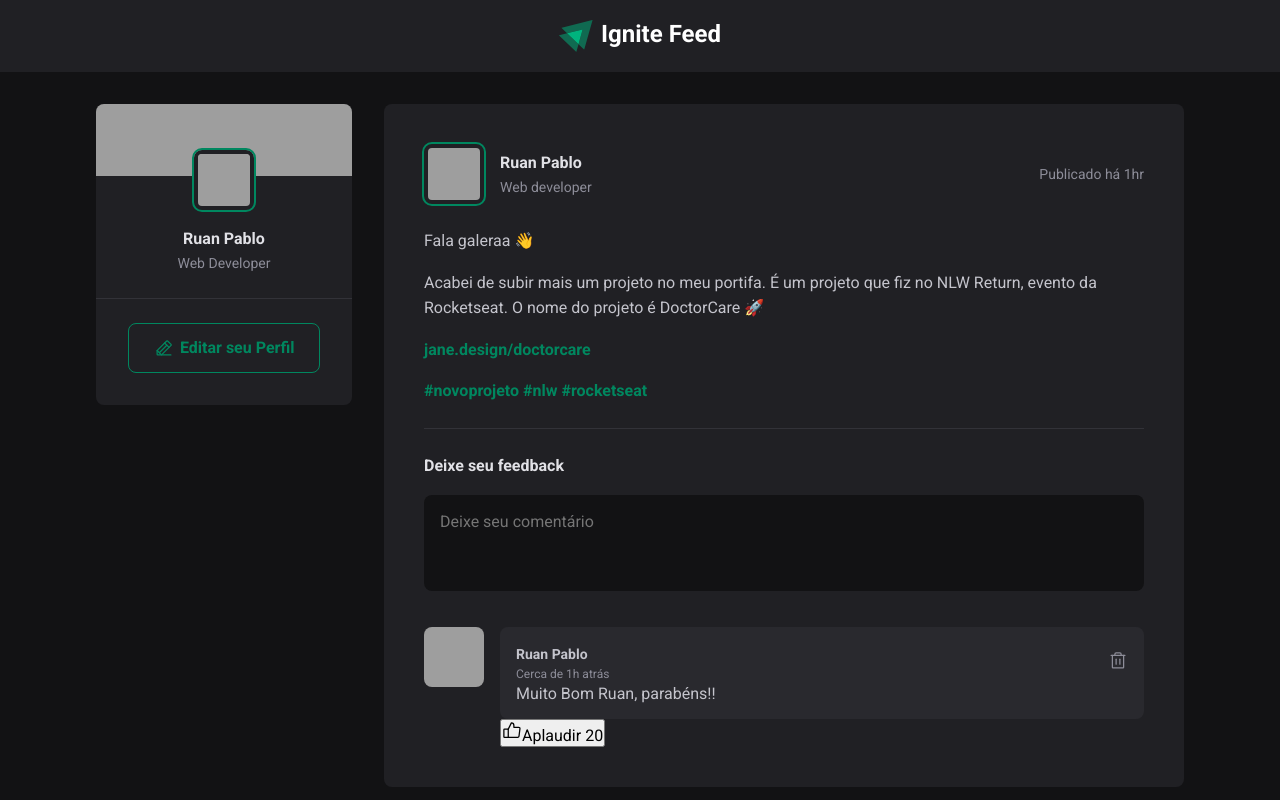
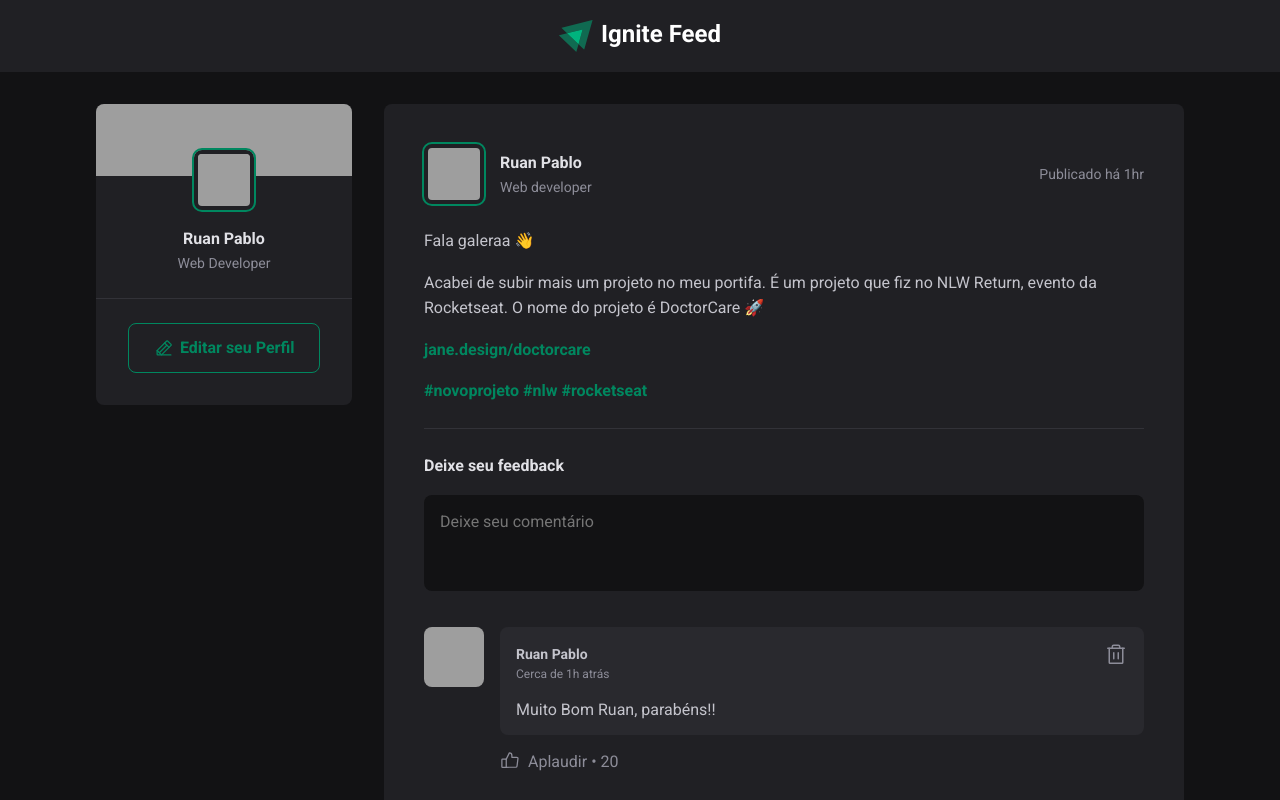
Before and after one commit to FixRuan/igfeed, a React (Vite) app: page / in a window 1280 px wide. Shown: the top 800 px of the page. Built offline with nearby package versions, Linux system fonts and the light colour scheme; grey boxes are pictures that could not be loaded.

Commit message:
Comment component style (footer)

```diff
--- a/src/components/Comment.jsx
+++ b/src/components/Comment.jsx
@@ -15,7 +15,7 @@ export function Comment() {
                         </div>
 
                         <button title="Deletar comentário">
-                            <Trash size={20} />
+                            <Trash size={24} />
                         </button>
                     </header>
 
--- a/src/components/Comment.module.css
+++ b/src/components/Comment.module.css
@@ -22,7 +22,7 @@
 
 .commentContent header{
     display: flex;
-    align-items: center;
+    align-items: flex-start;
     justify-content: space-between;
 }
 
@@ -42,10 +42,49 @@
     color: var(--gray-400);
 }
 
-.commentContent button{
+.commentContent header button{
+    background-color: transparent;
+    border: 0;
+    line-height: 0;
+    color: var(--gray-400);
+    cursor: pointer;
+    border-radius: 2px;
+    transition: color 0.3s;
+}
+
+.commentContent header button:hover{
+   color: var(--red-500);
+}
+
+.commentContent p{
+    color: var(--gray-300);
+    margin-top: 1rem;
+}
+
+.commentBox footer{
+    margin-top: 1rem;
+}
+
+.commentBox footer button{
     background-color: transparent;
     border: 0;
     color: var(--gray-400);
     cursor: pointer;
-    border-radius: 4px;
+
+    display: flex;
+    align-items: center;
+    border-radius: 2px;
 }
+
+.commentBox footer button:hover{
+    color: var(--green-300);
+}
+
+.commentBox footer button svg{
+    margin-right: 0.5rem;
+}
+
+.commentBox footer button span::before{
+    content: '\2022';
+    padding: 0 0.25rem;
+}
```
